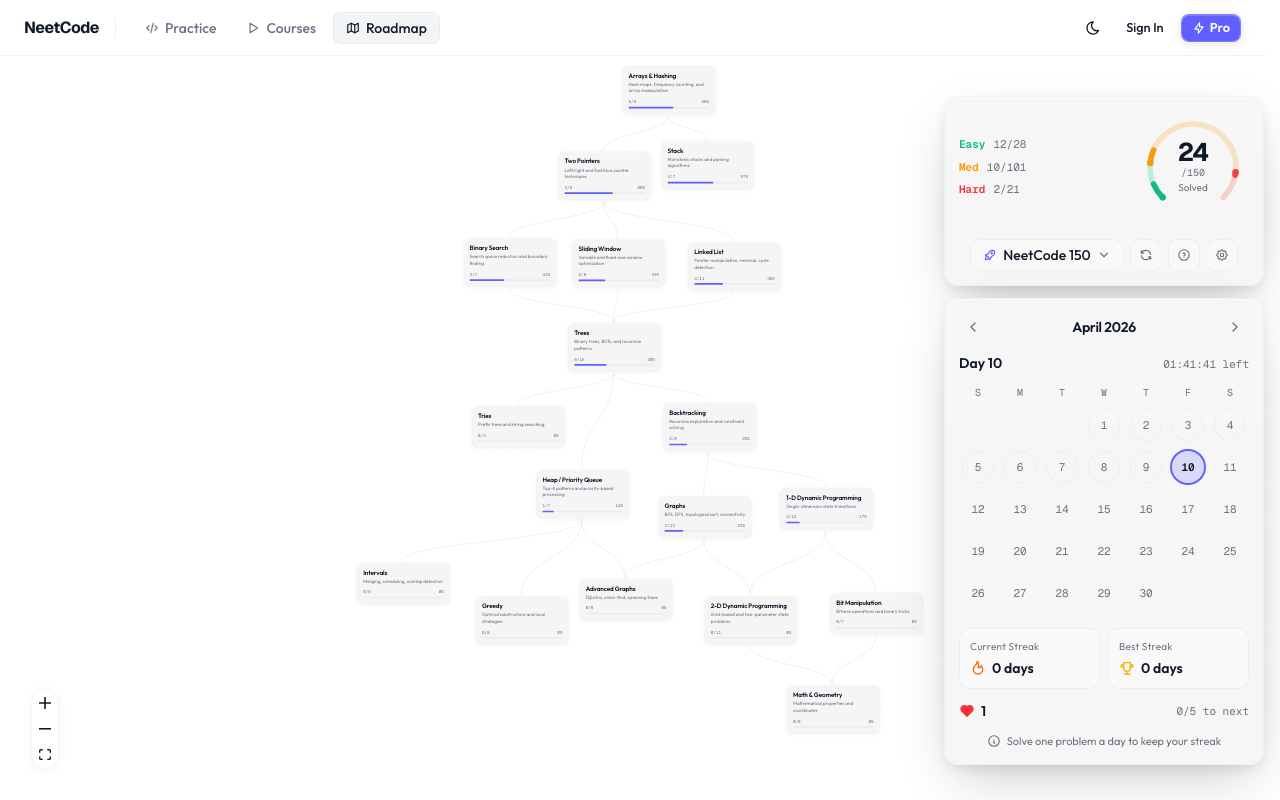
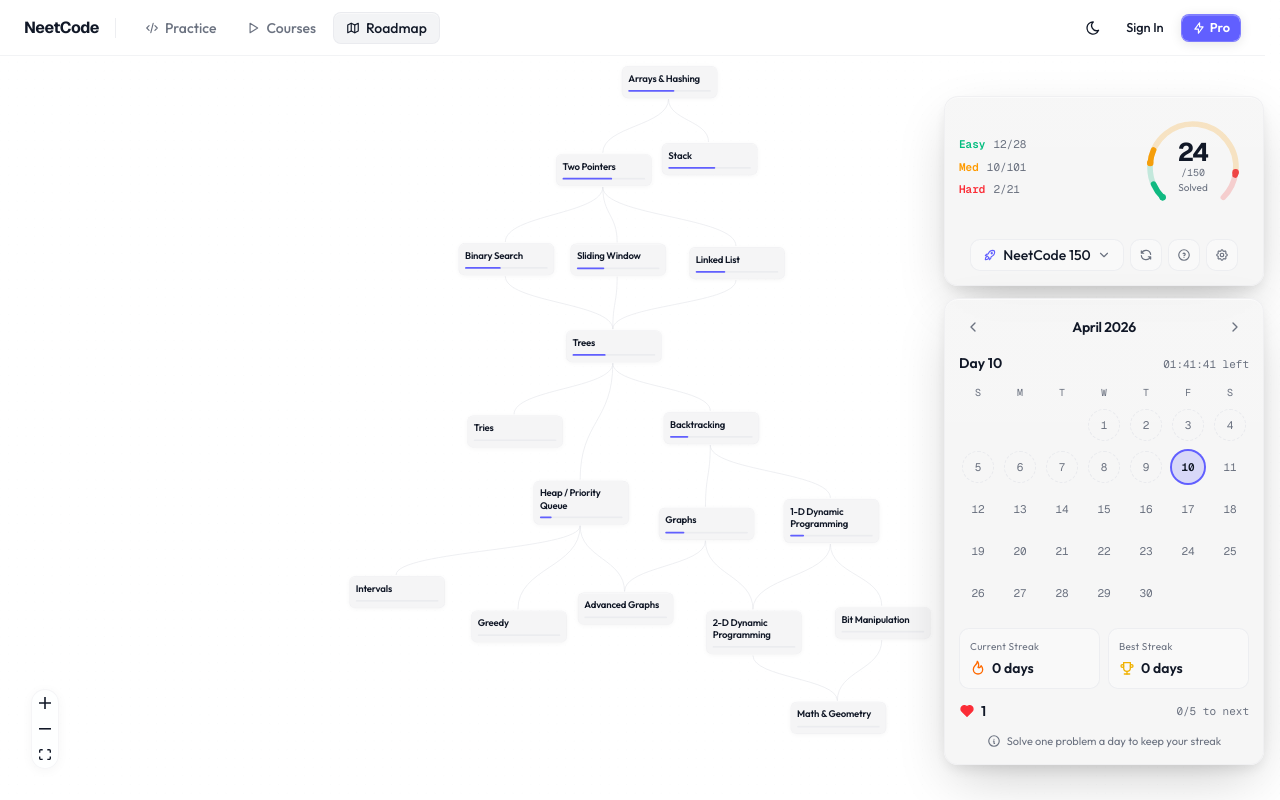
Before and after one commit to natnaeltaddese/neeter-code, a Next.js app: page /roadmap in a window 1280 px wide. Built offline with nearby package versions, Linux system fonts and the light colour scheme.

Commit message:
Simplify Topic Progress UI in Roadmap Canvas

```diff
--- a/components/roadmap-canvas.tsx
+++ b/components/roadmap-canvas.tsx
@@ -266,21 +266,11 @@
         className="!left-1/2 !h-1 !w-1 !-translate-x-1/2 !border-0 !bg-transparent"
       />
 
-      <h3 className="text-[0.9375rem] leading-none font-semibold tracking-[-0.02em]">
+      <h3 className="text-[1.375rem] leading-tight font-semibold tracking-[-0.02em]">
         {topic.title}
       </h3>
-      <p className="mt-1.5 text-[0.6875rem] leading-[1.4] text-muted-foreground">
-        {topic.description}
-      </p>
 
-      <div className="mt-2.5">
-        <div className="mb-1 flex items-center justify-between font-mono text-[10px] text-muted-foreground">
-          <span>
-            {topic.completed}/{topic.problems}
-          </span>
-          <span>{pct}%</span>
-        </div>
-        <div className="h-1 w-full rounded-full bg-border/60 dark:bg-white/[0.06]">
+      <div className="mt-3 h-1 w-full rounded-full bg-border/60 dark:bg-white/[0.06]">
         <div
           className={cn(
             "h-full rounded-full transition-all duration-500",
@@ -288,7 +278,6 @@
           )}
           style={{ width: `${pct}%` }}
         />
-        </div>
       </div>
 
       <Handle
```
Lines whose indentation alone changed are shown as unchanged.
